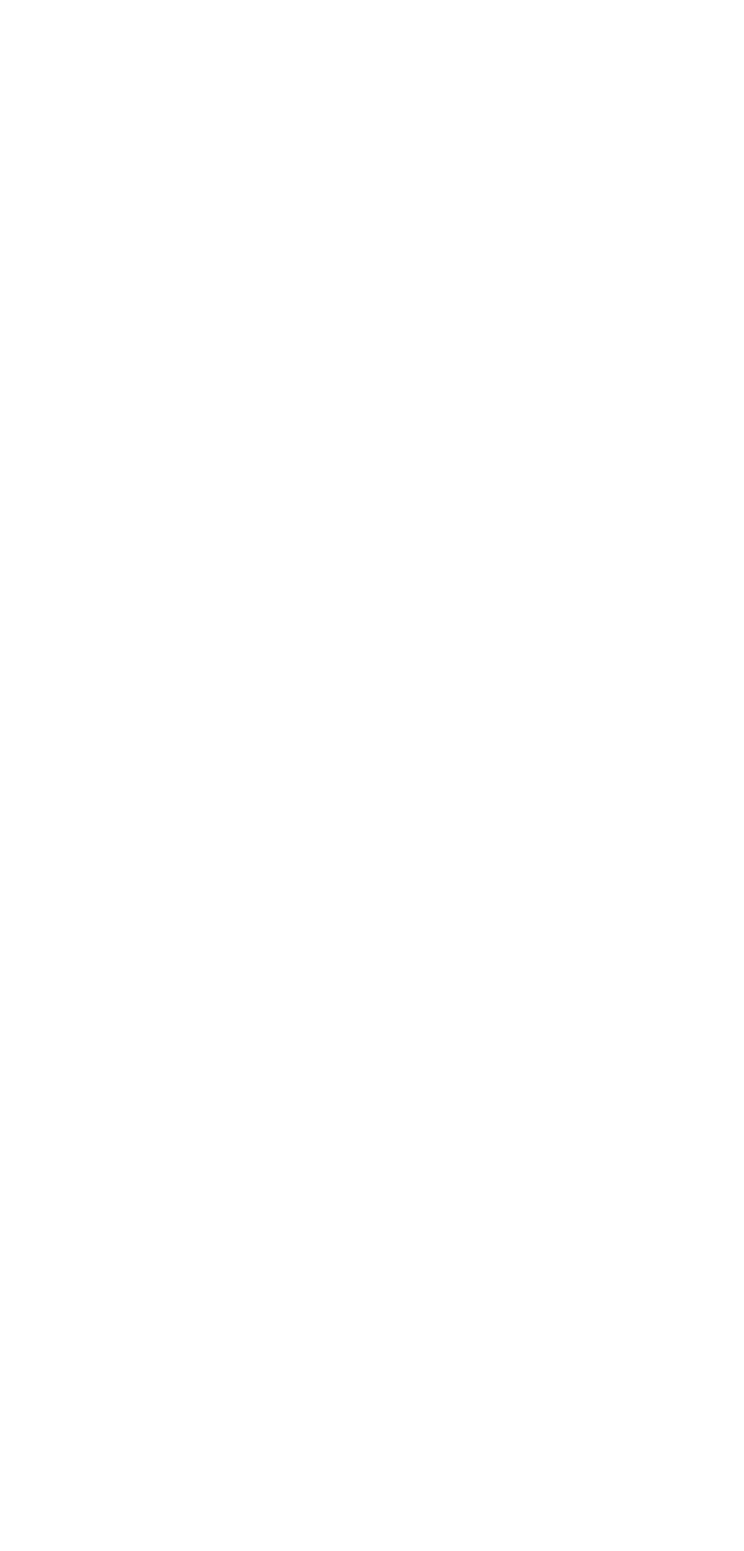
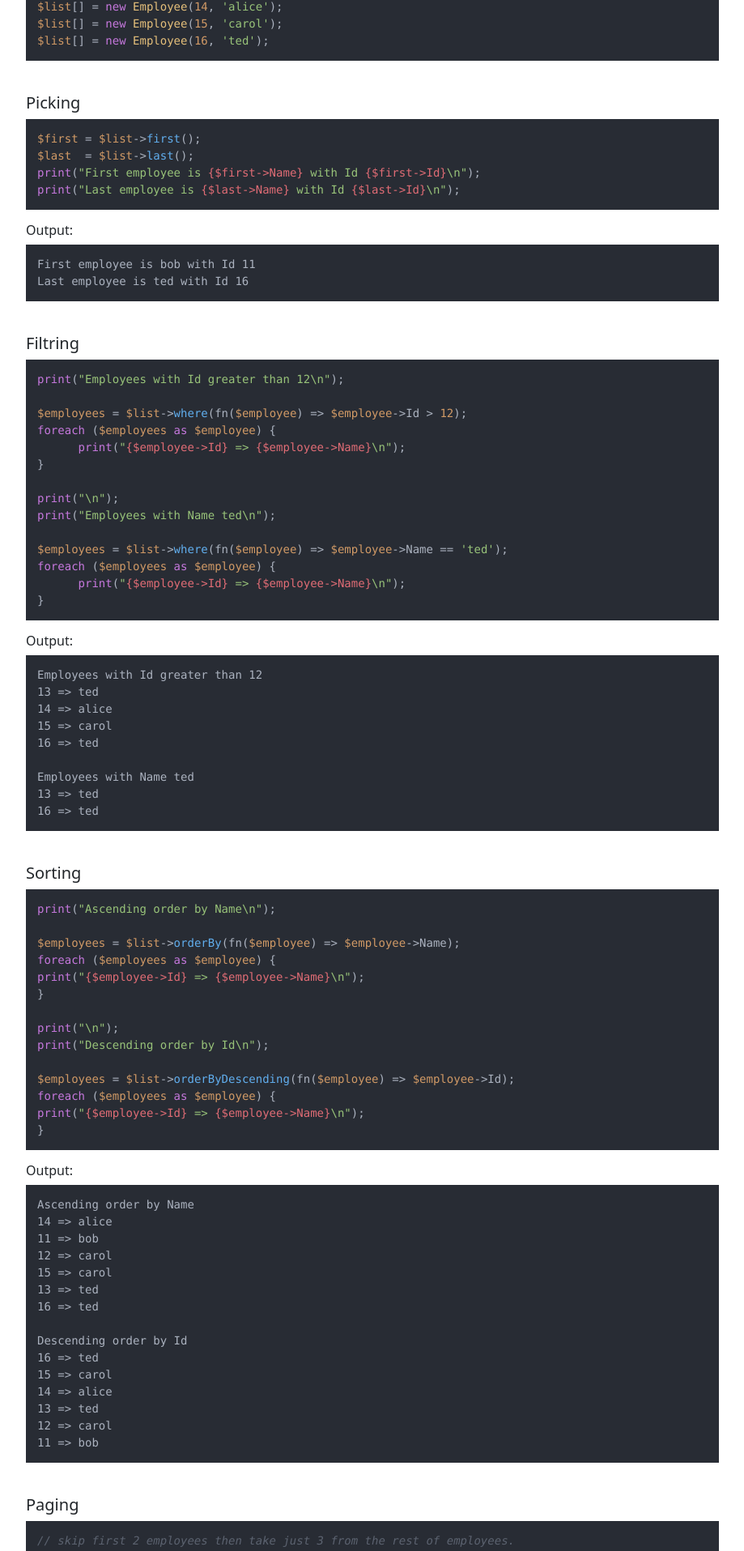
Before and after one commit to DevNet-Framework/devnet-framework.github.io, an Angular app: page /docs/core/linq in a window 1280 px wide. Before the commit this address had no page. Shown: the part 792-2707 px from the top of the page at 81% size, without its empty margins (310-1229 px from the left). Before the commit the page ends 800 px from the top, so only its background shows below. Built offline with nearby package versions, Linux system fonts and the light colour scheme.

Commit message:
create core/linq component

```diff
--- a/src/app/core/core-routing.module.ts
+++ b/src/app/core/core-routing.module.ts
@@ -3,6 +3,7 @@ import { RouterModule, Routes } from '@angular/router';
 import { OverviewComponent } from './overview/overview.component';
 import { PropertiesComponent } from './properties/properties.component';
 import { ExtensionComponent } from './extension/extension.component';
+import { LinqComponent } from './linq/linq.component';
 import { GenericsComponent } from './generics/generics.component';
 import { AsynchronousComponent } from './asynchronous/asynchronous.component';
 
@@ -10,6 +11,7 @@ const routes: Routes = [
   { path: 'docs/core/overview', component: OverviewComponent },
   { path: 'docs/core/properties', component: PropertiesComponent },
   { path: 'docs/core/extension', component: ExtensionComponent },
+  { path: 'docs/core/linq', component: LinqComponent },
   { path: 'docs/core/generics', component: GenericsComponent },
   { path: 'docs/core/asynchronous', component: AsynchronousComponent },
   { path: 'docs/core', redirectTo: 'docs/core/overview', pathMatch: 'full' }
--- a/src/app/core/core.module.ts
+++ b/src/app/core/core.module.ts
@@ -5,6 +5,7 @@ import { SharedModule } from '../shared/shared.module';
 import { OverviewComponent } from './overview/overview.component';
 import { PropertiesComponent } from './properties/properties.component';
 import { ExtensionComponent } from './extension/extension.component';
+import { LinqComponent } from './linq/linq.component';
 import { GenericsComponent } from './generics/generics.component';
 import { AsynchronousComponent } from './asynchronous/asynchronous.component';
 
@@ -13,6 +14,7 @@ import { AsynchronousComponent } from './asynchronous/asynchronous.component';
     OverviewComponent,
     PropertiesComponent,
     ExtensionComponent,
+    LinqComponent,
     GenericsComponent,
     AsynchronousComponent
   ],
--- /dev/null
+++ b/src/app/core/linq/linq.component.html
@@ -0,0 +1,173 @@
+<div class="container pt-3">
+   <div class="row">
+      <div id="sidebar" style="width: 260px;">
+         <app-sidebar></app-sidebar>
+      </div>
+      <div id="content" class="flex-grow-1" style="width: 400px;">
+         <article>
+            <h1>Language Integrated Query</h1>
+            <hr>
+            <p>
+               LINQ, or Language Integrated Query, is an integration of query capabilities as expressions of extension methods against data, such as in-memory data, document databases, or SQL databases.
+            </p>
+            <p>
+               Any collection class of type <code>IEnumerable</code> or <code>IQueryable</code> that uses the <code>DevNet\System\Extension\Tweak</code> to support the extension method can take advantage of using LINQ extension methods.
+            </p>
+            <p>
+               The difference between <code>IEnumerable</code> and <code>IQueryable</code> types is that the implementation of the <code>IEnumerable</code> type, like the <code>ArrayList</code>, uses LINQ against in-memory data, while the implementation of the <code>IQueryable</code> type, like the <code>EntitySet</code> repository of DevNet Entity ORM, uses LINQ against SQL database, which means that this one uses <code>IQueryProvider</code> to compile the predicate expressions of the LINQ methods to SQL query syntax.
+            </p>
+            <h3>Using LINQ extension methods</h3>
+            <p>
+               We use the <code>ArrayList</code> collection as an example to show you how to use the Linq extension methods with the <code>IEnumerable</code> collection and make sure to declare the namespace <code>DevNet\System\Linq</code> to be able to use those extension methods.
+            </p>
+            <pre><code class="language-php">&lt;?php
+
+// declaring the Linq namespace to be able to use the extension methods with the ArrayList instance.
+use DevNet\System\Linq;
+
+// creating ArrayList instance with generic type argument of Employee class.
+$list = new ArrayList(Employee::class);
+
+// assuming we have Employee class with constructor that initializes Id and Name properties.
+$list[] = new Employee(11, 'bob');
+$list[] = new Employee(12, 'carol');
+$list[] = new Employee(13, 'ted');
+$list[] = new Employee(14, 'alice');
+$list[] = new Employee(15, 'carol');
+$list[] = new Employee(16, 'ted');
+</code></pre>
+            <br>
+            <h5>Picking</h5>
+            <pre><code class="language-php">$first = $list->first();
+$last  = $list->last();
+print("First employee is &lcub;$first->Name} with Id &lcub;$first->Id}\n");
+print("Last employee is &lcub;$last->Name} with Id &lcub;$last->Id}\n");
+</code></pre>
+            <h6>Output:</h6>
+            <pre><code class="language-shell">First employee is bob with Id 11
+Last employee is ted with Id 16
+</code></pre>
+            <br>
+            <h5>Filtring</h5>
+            <pre><code class="language-php">print("Employees with Id greater than 12\n");
+
+$employees = $list->where(fn($employee) => $employee->Id > 12);
+foreach ($employees as $employee) &lcub;
+      print("&lcub;$employee->Id} => &lcub;$employee->Name}\n");
+}
+
+print("\n");
+print("Employees with Name ted\n");
+
+$employees = $list->where(fn($employee) => $employee->Name == 'ted');
+foreach ($employees as $employee) &lcub;
+      print("&lcub;$employee->Id} => &lcub;$employee->Name}\n");
+}
+</code></pre>
+            <h6>Output:</h6>
+            <pre><code class="language-shell">Employees with Id greater than 12
+13 => ted
+14 => alice
+15 => carol
+16 => ted
+
+Employees with Name ted
+13 => ted
+16 => ted
+</code></pre>
+            <br>
+            <h5>Sorting</h5>
+            <pre><code class="language-php">print("Ascending order by Name\n");
+
+$employees = $list->orderBy(fn($employee) => $employee->Name);
+foreach ($employees as $employee) &lcub;
+print("&lcub;$employee->Id} => &lcub;$employee->Name}\n");
+}
+
+print("\n");
+print("Descending order by Id\n");
+
+$employees = $list->orderByDescending(fn($employee) => $employee->Id);
+foreach ($employees as $employee) &lcub;
+print("&lcub;$employee->Id} => &lcub;$employee->Name}\n");
+}
+</code></pre>
+            <h6>Output:</h6>
+            <pre><code class="language-shell">Ascending order by Name
+14 => alice
+11 => bob
+12 => carol
+15 => carol
+13 => ted
+16 => ted
+
+Descending order by Id
+16 => ted
+15 => carol
+14 => alice
+13 => ted
+12 => carol
+11 => bob
+</code></pre>
+            <br>
+            <h5>Paging</h5>
+            <pre><code class="language-php">// skip first 2 employees then take just 3 from the rest of employees.
+$employees = $list->skip(2)->take(3);
+
+foreach ($employees as $employee) &lcub;
+   print("&lcub;$employee->Id} => &lcub;$employee->Name}\n");
+}
+</code></pre>
+            <h6>Output:</h6>
+            <pre><code class="language-shell">13 => ted
+14 => alice
+15 => carol
+</code></pre>
+            <br>
+            <h5>Aggregating</h5>
+            <pre><code class="language-php">$count = $list->count();
+$max   = $list->max(fn($employee) => $employee->Id);
+$min   = $list->min(fn($employee) => $employee->Id);
+
+print("Tolat employess => &lcub;$count}\n");
+print("Max employee Id => &lcub;$max}\n");
+print("Min employee Id => &lcub;$min}\n");
+</code></pre>
+            <h6>Output:</h6>
+            <pre><code class="language-shell">Tolat employess => 6
+Max employee Id => 16
+Min employee Id => 11
+</code></pre>
+            <br>
+            <h5>Grouping</h5>
+            <pre><code class="language-php">// create groups of employees share the same name.
+$groups = $list->groupBy(fn($employee) => $employee->Name);
+
+foreach ($groups as $group) &lcub;
+   print("Total employees in &lcub;$group->Key} group => &lcub;$group->count()}\n");
+}
+</code></pre>
+            <h6>Output:</h6>
+            <pre><code class="language-shell">Total employees in bob group => 1
+Total employees in carol group => 2
+Total employees in ted group => 2
+Total employees in alice group => 1
+</code></pre>
+         </article>
+         <nav class="no-print" aria-label="Page navigation">
+            <ul class="nav-page">
+               <li class="nav-page-item">
+                  <a class="nav-page-link" routerLink="/docs/core/extension">
+                     <i class="chevron left"></i> Previous
+                  </a>
+               </li>
+               <li class="nav-page-item">
+                  <a class="nav-page-link" routerLink="/docs/core/generics">
+                     Next <i class="chevron right"></i>
+                  </a>
+               </li>
+            </ul>
+         </nav>
+      </div>
+   </div>
+</div>
--- /dev/null
+++ b/src/app/core/linq/linq.component.ts
@@ -0,0 +1,17 @@
+import { Component, OnInit } from '@angular/core';
+import hljs from 'highlight.js/lib/common';
+
+@Component({
+  selector: 'core-linq',
+  templateUrl: './linq.component.html',
+  styleUrls: ['./linq.component.css']
+})
+export class LinqComponent implements OnInit {
+
+  constructor() { }
+
+  ngOnInit(): void {
+    hljs.highlightAll();
+  }
+
+}
```
Also changed, not shown: src/app/core/linq/linq.component.css (added), 1 other file (tests, documents, lock files or other folders).
